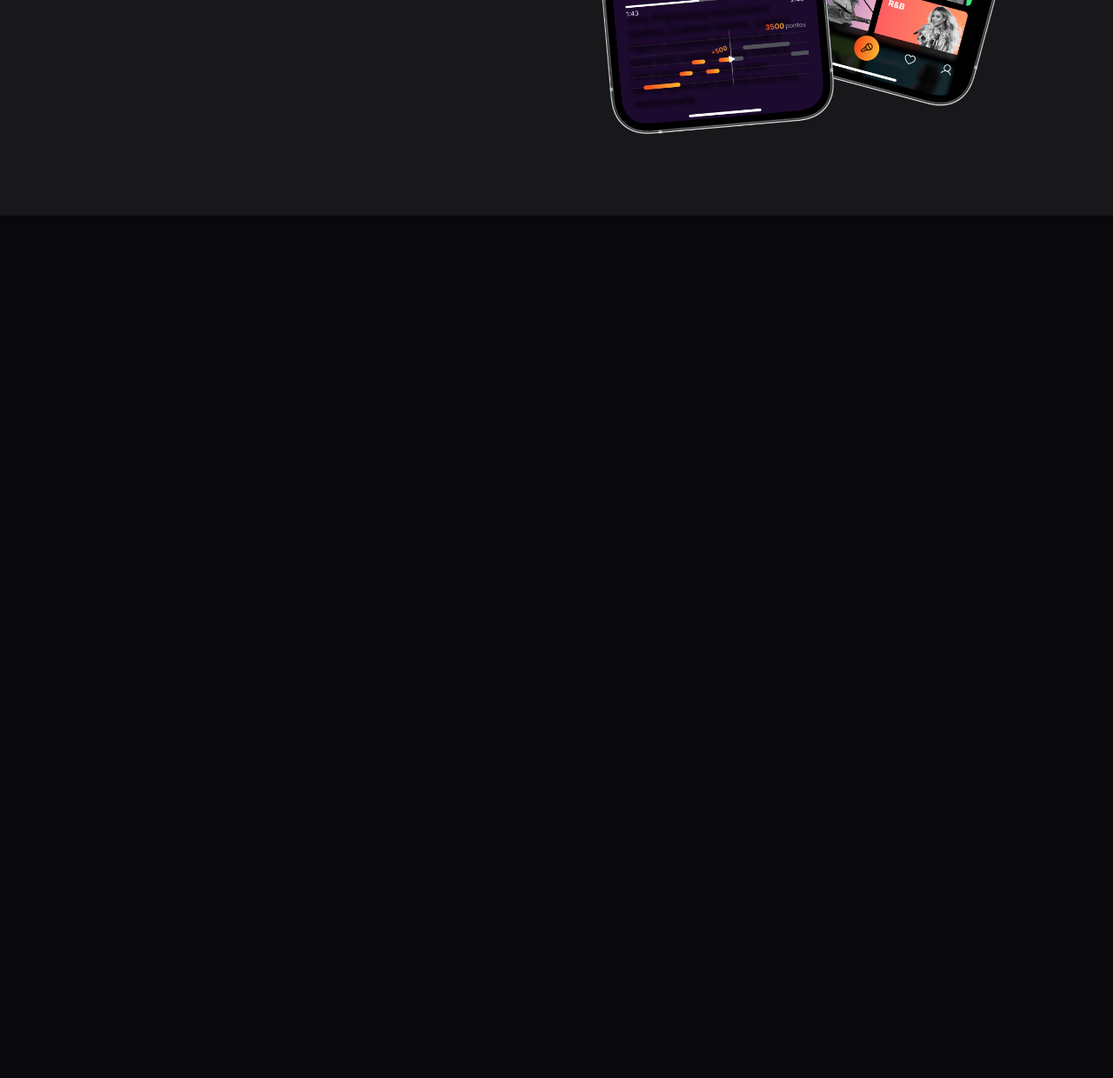
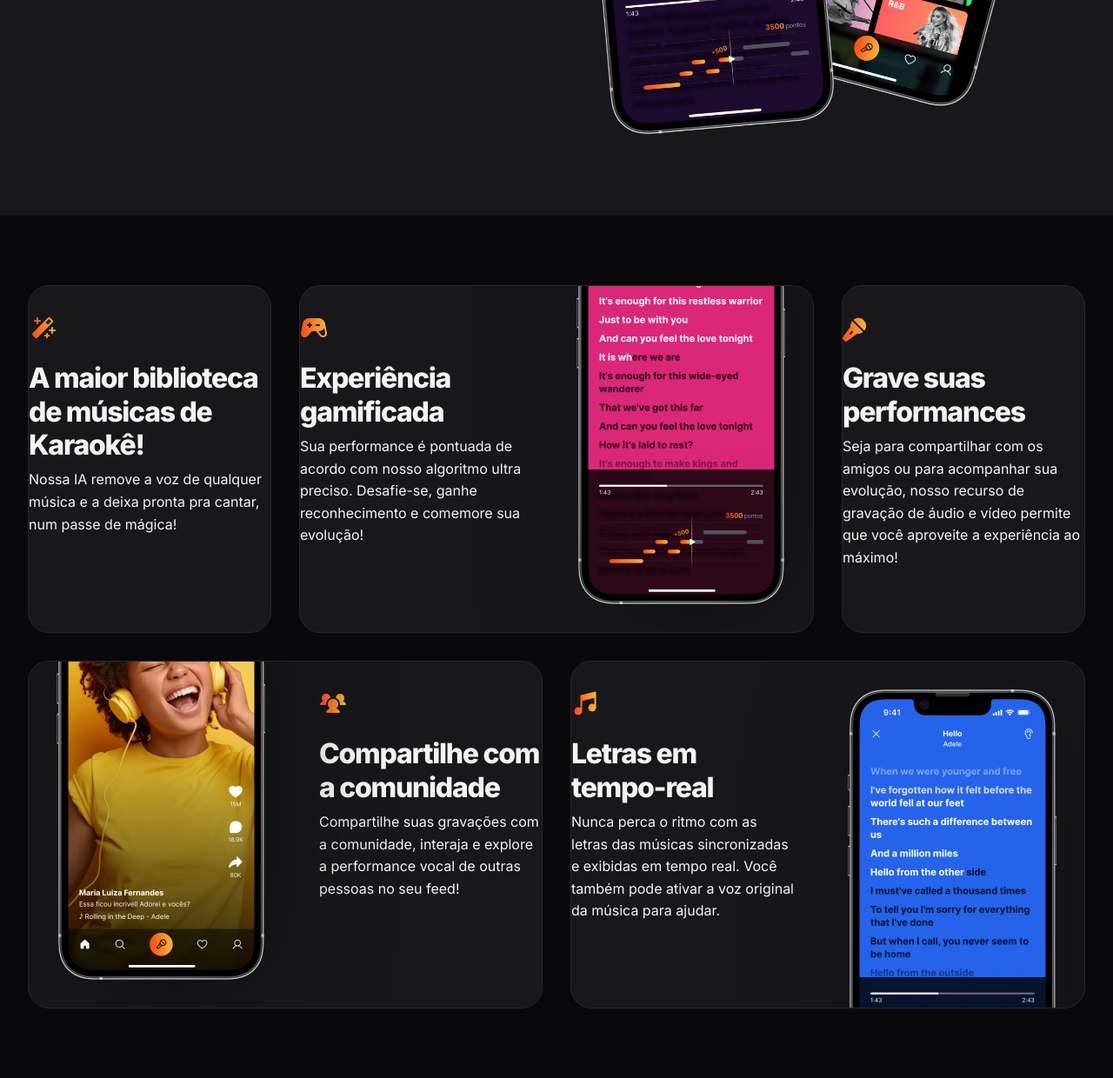
Before and after one commit to gabriel5987/zingen, a plain HTML site: page index.html in a window 1280 px wide. Shown: the part 1418-2658 px from the top of the page at 87% size. Before the commit the page ends 1666 px from the top, so only its background shows below. Drawn offline with Linux system fonts and the light colour scheme.

Commit message:
Seção features

```diff
--- a/index.html
+++ b/index.html
@@ -66,5 +66,48 @@
       </div>
    </section>
 
+   <section id="features">
+        <div class="cards container py-xl grid gap-1.5">
+            <div class="card py-lg px-lg">
+                <img src="assets/icons/MagicWand.svg" alt="">
+                <h3>A maior biblioteca de músicas de Karaokê!</h3>
+                <p>Nossa IA remove a voz de qualquer música e a deixa pronta pra cantar, num passe de mágica!</p>
+            </div>
+
+            <div class="card py-lg px-lg">
+                <div>
+                    <img src="assets/icons/GameController.svg" alt="">
+                <h3>Experiência gamificada</h3>
+                <p>Sua performance é pontuada de acordo com nosso algoritmo ultra preciso. Desafie-se, ganhe reconhecimento e comemore sua evolução!</p>
+            </div>
+            <img class="desktop-only" src="assets/Tela 2.png" alt="">
+        </div>
+
+        <div class="card py-lg px-lg">
+            <img src="assets/icons/MicrophoneStage.svg" alt="">
+            <h3>Grave suas performances</h3>
+            <p>Seja para compartilhar com os amigos ou para acompanhar sua evolução, nosso recurso de gravação de áudio e vídeo permite que você aproveite a experiência ao máximo! </p>
+        </div>
+
+        <div class="card py-lg px-lg">
+            <div>
+                <img src="assets/icons/UsersThree.svg" alt="">
+            <h3>Compartilhe com a comunidade</h3>
+            <p>Compartilhe suas gravações com a comunidade, interaja e explore a performance vocal de outras pessoas no seu feed!</p>
+        </div>
+        <img class="desktop-only" src="assets/Tela 1.png" alt="">
+    </div>
+
+    <div class="card py-lg px-lg">
+        <div>
+            <img src="assets/icons/MusicNotes.svg" alt="">
+        <h3>Letras em tempo-real</h3>
+        <p>Nunca perca o ritmo com as letras das músicas sincronizadas e exibidas em tempo real. Você também pode ativar a voz original da música para ajudar.</p>
+    </div>
+    <img class="desktop-only" src="assets/Tela 3.png" alt="">
+</div>
+        </div>
+   </section>
+
 </body>
 </html>
--- /dev/null
+++ b/styles/cards.css
@@ -0,0 +1,9 @@
+.card {
+    background: var(--surface-color);
+    border: 1px solid var(--stroke-color);
+    border-radius: 1.5rem;
+
+    & h3 {
+        margin-top: 1rem;
+    }
+}
--- /dev/null
+++ b/styles/features.css
@@ -0,0 +1,68 @@
+#features {
+    & .cards {
+        grid-template-columns: 17.5rem 1fr 1fr 17.5rem;
+        grid-template-rows: 25rem 25rem;
+        gap: 2rem;
+    }
+
+    & .card {
+        position: relative;
+        overflow: hidden;
+
+        & img.desktop-only {
+            position: absolute;
+            max-width: 15rem;
+            filter: drop-shadow(1rem 1rem 4rem rgb(0 0 0 / 0.34));
+        }
+    }
+
+    & .card:nth-child(1) {
+        grid-column: 1/2;
+    }
+
+    & .card:nth-child(2) {
+        grid-column: 2/4;
+
+        & > div {
+            max-width: 16rem;
+        }
+
+        & .desktop-only {
+            bottom: 2rem;
+            right: 2rem;
+        }
+    }
+
+    & .card:nth-child(3) {
+        grid-column: 4/5;
+    }
+
+    & .card:nth-child(4) {
+        grid-column: 1/3;
+        grid-row: 2/3;
+
+        & > div {
+            max-width: 16rem;
+            margin-left: auto;
+        }
+
+        & .desktop-only {
+            bottom: 2rem;
+            left: 2rem;
+        }
+    }
+
+    & .card:nth-child(5) {
+        grid-column: 3/5;
+        grid-row: 2/3;
+
+        & > div {
+            max-width: 16rem;
+        }
+
+        & .desktop-only {
+            top: 2rem;
+            right: 2rem;
+        }
+    }
+}
--- a/styles/index.css
+++ b/styles/index.css
@@ -6,3 +6,5 @@
 @import url(hero.css);
 @import url(sections.css);
 @import url(about.css);
+@import url(cards.css);
+@import url(features.css) (width >= 80rem);
```
